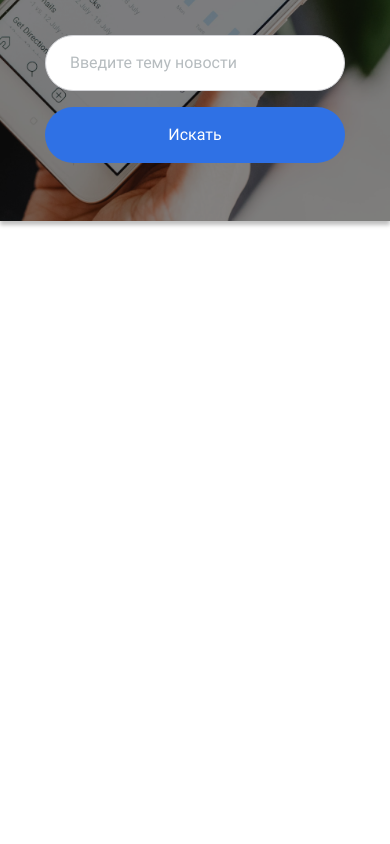
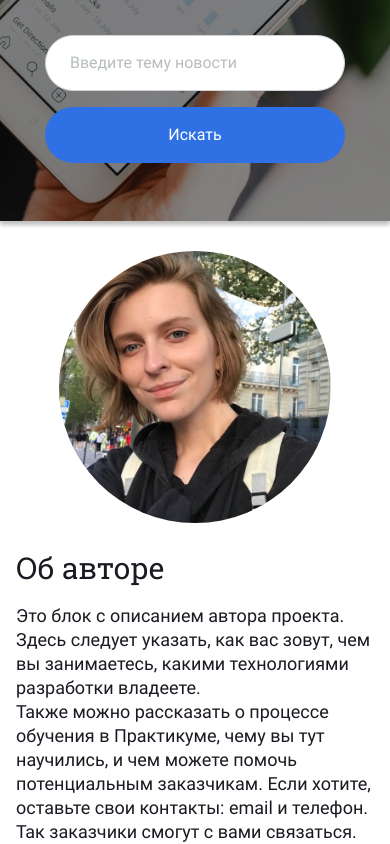
Before and after one commit to ninanazarova/news-analyzer, a website built with webpack: page src/pages/index/index.html in a window 390 px wide. Shown: the part 315-1159 px from the top of the page. Before the commit the page ends 844 px from the top, so only its background shows below. Built offline with nearby package versions, Linux system fonts and the light colour scheme.

Commit message:
headers for 2560px and main about section adaptive

```diff
--- /dev/null
+++ b/src/blocks/about-author/__description/about-author__description.css
@@ -0,0 +1,16 @@
+.about-author__description {
+  margin-left: 56px;
+  max-width: 600px;
+}
+
+@media (max-width: 1024px) {
+  .about-author__description {
+    margin-left: 32px;
+  }
+}
+
+@media (max-width: 700px) {
+  .about-author__description {
+    margin: 25px 0 0;
+  }
+}
--- /dev/null
+++ b/src/blocks/about-author/__paragraph/about-author__paragraph.css
@@ -0,0 +1,13 @@
+.about-author__paragraph {
+  font-weight: 400;
+  font-size: 18px;
+  line-height: 24px;
+  margin: 0;
+}
+
+@media (max-width: 1024px) {
+  .about-author__paragraph {
+    font-size: 18px;
+    line-height: 24px;
+  }
+}
--- /dev/null
+++ b/src/blocks/about-author/__pic/about-author__pic.css
@@ -0,0 +1,20 @@
+.about-author__pic {
+  max-width: 464px;
+  max-height: 464px;
+  width: 40%;
+  border-radius: 50%;
+}
+
+@media (max-width: 800px) {
+  .about-author__pic {
+    width: 232px;
+    height: 232px;
+  }
+}
+
+@media (max-width: 700px) {
+  .about-author__pic {
+    width: 272px;
+    height: 272px;
+  }
+}
--- /dev/null
+++ b/src/blocks/about-author/__title/about-author__title.css
@@ -0,0 +1,28 @@
+.about-author__title {
+  font-family: "Roboto Slab";
+  font-size: 40px;
+  line-height: 46px;
+  font-weight: normal;
+
+  margin: 52px 0 24px;
+}
+
+@media (max-width: 1024px) {
+  .about-author__title {
+    margin: 0 0 16px;
+    font-size: 30px;
+    line-height: 40px;
+  }
+}
+
+@media (max-width: 800px) {
+  .about-author__title {
+    margin: 0 0 8px;
+  }
+}
+
+@media (max-width: 700px) {
+  .about-author__title {
+    margin: 0 0 16px;
+  }
+}
--- /dev/null
+++ b/src/blocks/about-author/about-author.css
@@ -0,0 +1,34 @@
+@import url("./__paragraph/about-author__paragraph.css");
+@import url("./__pic/about-author__pic.css");
+@import url("./__title/about-author__title.css");
+@import url("./__description/about-author__description.css");
+
+.about-author {
+  display: flex;
+  margin-top: 80px;
+  color: #1a1b22;
+  justify-content: center;
+  padding-bottom: 80px;
+}
+
+@media (max-width: 1024px) {
+  .about-author {
+    margin-top: 60px;
+  }
+}
+
+@media (max-width: 880px) {
+  .about-author {
+    margin-top: 40px;
+    align-items: center;
+    padding-bottom: 48px;
+  }
+}
+
+@media (max-width: 700px) {
+  .about-author {
+    margin-top: 30px;
+    flex-direction: column;
+    padding-bottom: 32px;
+  }
+}
--- /dev/null
+++ b/src/blocks/header/__content/header__content.css
@@ -0,0 +1,7 @@
+.header__content {
+  width: 1440px;
+  margin: 0 auto;
+  display: flex;
+  justify-content: space-between;
+  align-items: center;
+}
--- a/src/blocks/header/header.css
+++ b/src/blocks/header/header.css
@@ -1,31 +1,37 @@
 @import url("./__logo/header__logo.css");
 @import url("./__menu/header__menu.css");
 @import url("./__link/header__link.css");
+@import url("./__content/header__content.css");
 @import url("./_theme/_white/header_theme_white.css");
 @import url("./_theme/_dark/header_theme_dark.css");
 
 .header {
-  width: 100%;
   height: 80px;
   box-sizing: border-box;
   border-bottom: 1px solid rgb(196 196 196 /0.1);
-
+  padding: 0 102px 0 104px;
   background-color: rgba(196, 196, 196, 0.01);
   display: flex;
-  justify-content: space-between;
-  align-items: center;
   position: relative;
   z-index: 2;
 }
 
 @media (max-width: 880px) {
   .header {
+    padding: 0 44px 0 36px;
     height: 64px;
   }
 }
 
 @media (max-width: 520px) {
   .header {
+    padding: 0 14px 0 16px;
     height: 56px;
   }
 }
+
+@media (max-width: 320px) {
+  .header {
+    padding: 0 14px 0 14px;
+  }
+}
--- a/src/blocks/root/__container/root__container.css
+++ b/src/blocks/root/__container/root__container.css
@@ -1,21 +1,27 @@
 .root__container {
-  padding: 0 102px 0 100px;
+  padding: 0 104px;
+}
+
+@media (max-width: 1180px) {
+  .root__container {
+    padding: 0 60px;
+  }
 }
 
 @media (max-width: 880px) {
   .root__container {
-    padding: 0 44px 0 36px;
+    padding: 0 40px;
   }
 }
 
 @media (max-width: 520px) {
   .root__container {
-    padding: 0 14px 0 16px;
+    padding: 0 16px;
   }
 }
 
 @media (max-width: 320px) {
   .root__container {
-    padding: 0 14px 0 14px;
+    padding: 0 16px;
   }
 }
--- a/src/blocks/root/root.css
+++ b/src/blocks/root/root.css
@@ -1,6 +1,5 @@
 @import url("./__container/root__container.css");
 
 .root {
-  margin: 0 auto;
   font-family: "Roboto", "Helvetica Neue", "Arial", sans-serif;
 }
--- a/src/pages/index/index.css
+++ b/src/pages/index/index.css
@@ -7,3 +7,4 @@
 @import url(../../blocks/link/link.css);
 @import url(../../blocks/main/main.css);
 @import url(../../blocks/search/search.css);
+@import url(../../blocks/about-author/about-author.css);
--- a/src/pages/index/index.html
+++ b/src/pages/index/index.html
@@ -10,7 +10,8 @@
   <body>
     <div class="root">
       <section class="lead-section">
-        <header class="header header_theme_dark root__container">
+        <header class="header header_theme_dark">
+          <div class="header__content">
             <img
               class="header__logo"
               src="<%=require('../../images/NewsAnalyzer.svg').default%>"
@@ -35,6 +36,7 @@
                 </li>
               </ul>
             </nav>
+          </div>
         </header>
         <main class="main">
           <h1 class="main__title">
@@ -55,6 +57,27 @@
           </form>
         </main>
       </section>
+
+      <section class="about-author root__container">
+        <img
+          src="<%=require('../../images/Resume.jpg').default%>"
+          alt="Nina Nazarova"
+          class="about-author__pic"
+        />
+        <div class="about-author__description">
+          <h2 class="about-author__title">Об авторе</h2>
+          <p class="about-author__paragraph">
+            Это блок с описанием автора проекта. Здесь следует указать, как вас
+            зовут, чем вы занимаетесь, какими технологиями разработки владеете.
+          </p>
+          <p class="about-author__paragraph">
+            Также можно рассказать о процессе обучения в Практикуме, чему вы тут
+            научились, и чем можете помочь потенциальным заказчикам. Если
+            хотите, оставьте свои контакты: email и телефон. Так заказчики
+            смогут с вами связаться.
+          </p>
+        </div>
+      </section>
     </div>
   </body>
   <script src="<%= htmlWebpackPlugin.files.js %>"></script>
```
Also changed, not shown: src/pages/about/about.html (+2 -0 lines). Lines whose indentation alone changed are shown as unchanged.
